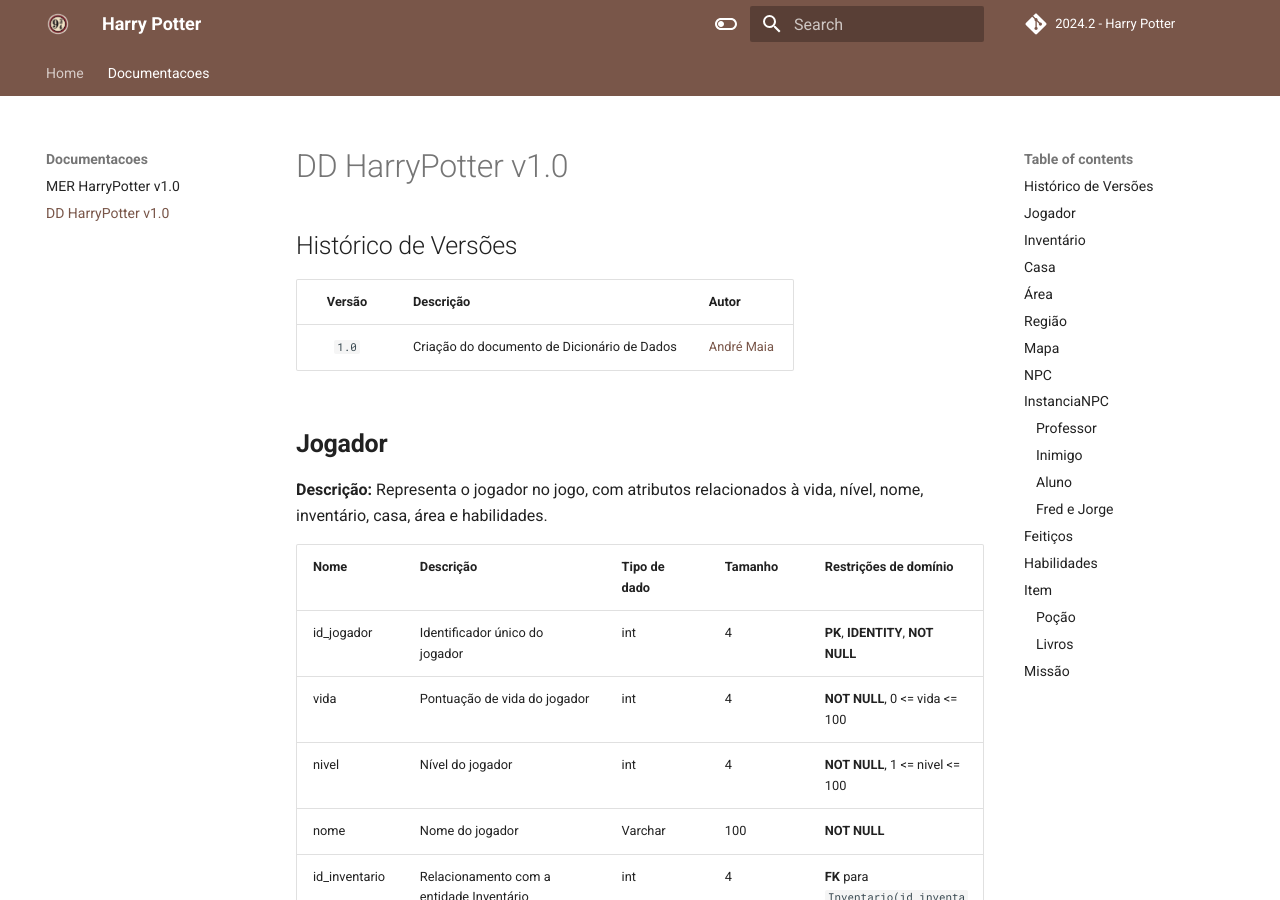
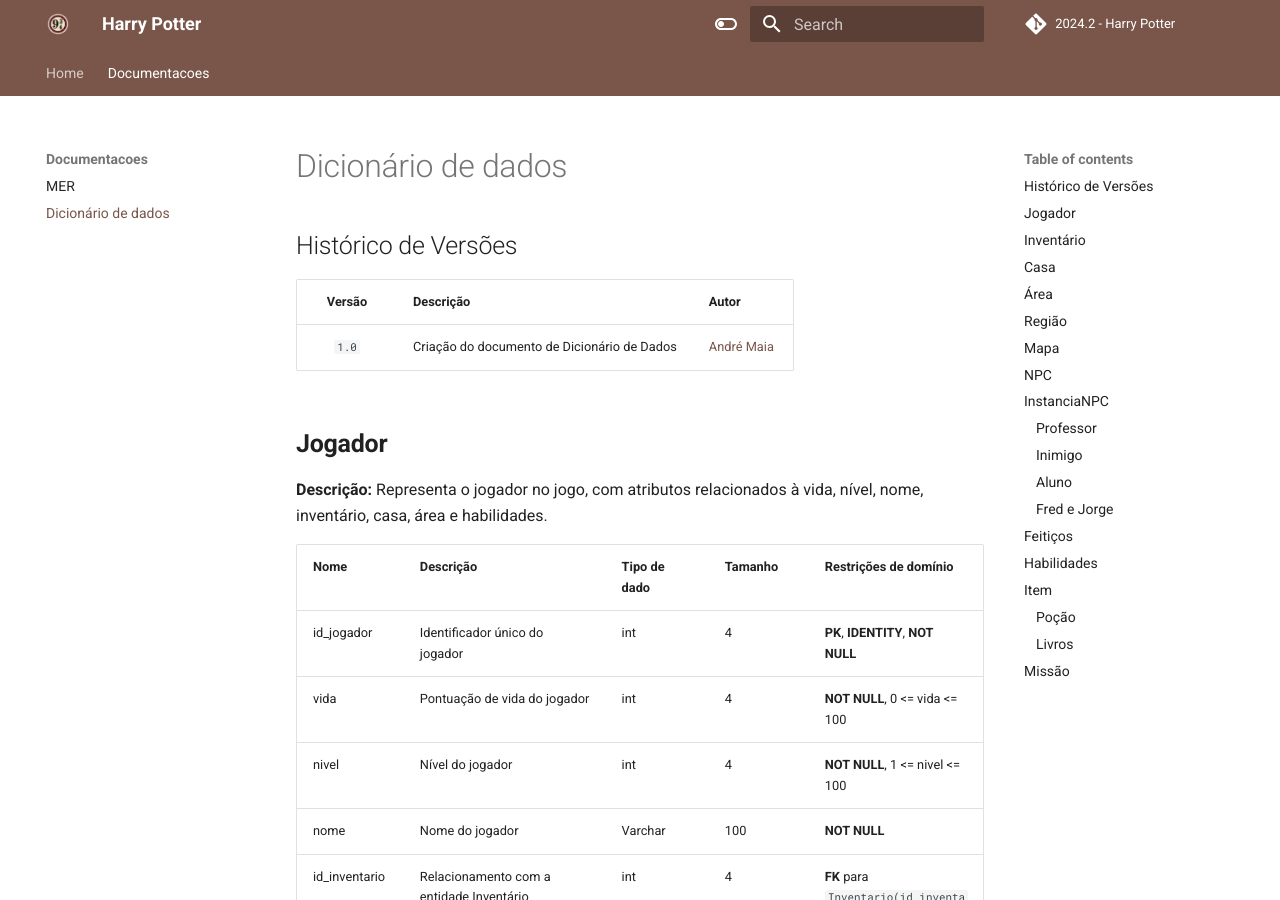
Before and after one commit to SBD1/grupo3-harry-potter, an MkDocs documentation site: the page built from docs/modulo1/DD_HarryPotter_v1.0.md, in a window 1280 px wide and 900 px high. Built offline with MkDocs 1.6.1 and Material for MkDocs 9.7.7, drawn with Linux system fonts in a browser that asks for light colours; comment, search, counter and statistics services are not loaded.

Commit message:
refactor: organização melhor no pages

```diff
--- a/mkdocs.yml
+++ b/mkdocs.yml
@@ -6,8 +6,8 @@
 nav:
   - Home: "index.md"
   - Documentacoes:
-    - "modulo1/MER_HarryPotter_v1.0.md"
-    - "modulo1/DD_HarryPotter_v1.0.md"
+    - MER: "modulo1/MER_HarryPotter_v1.0.md"
+    - Dicionário de dados: "modulo1/DD_HarryPotter_v1.0.md"
 
 theme:
   name: material
```
